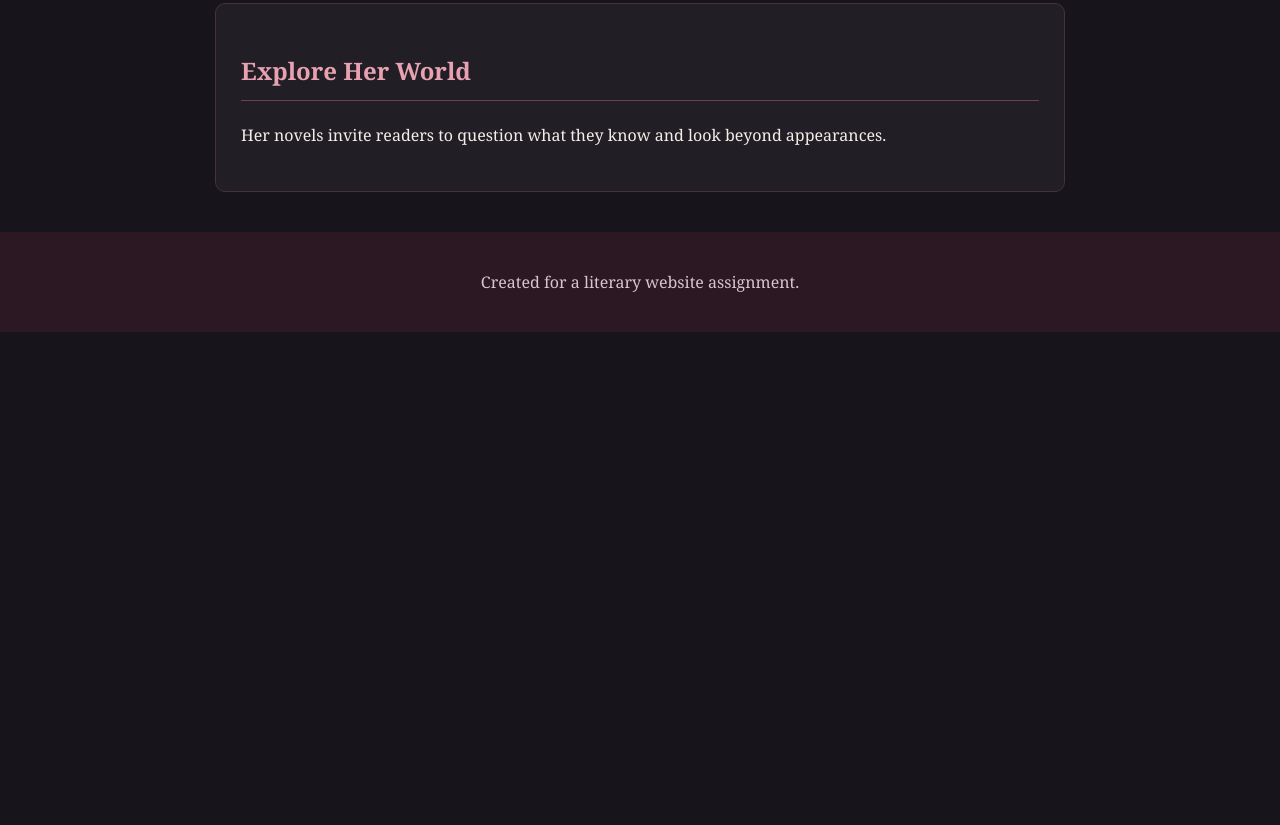
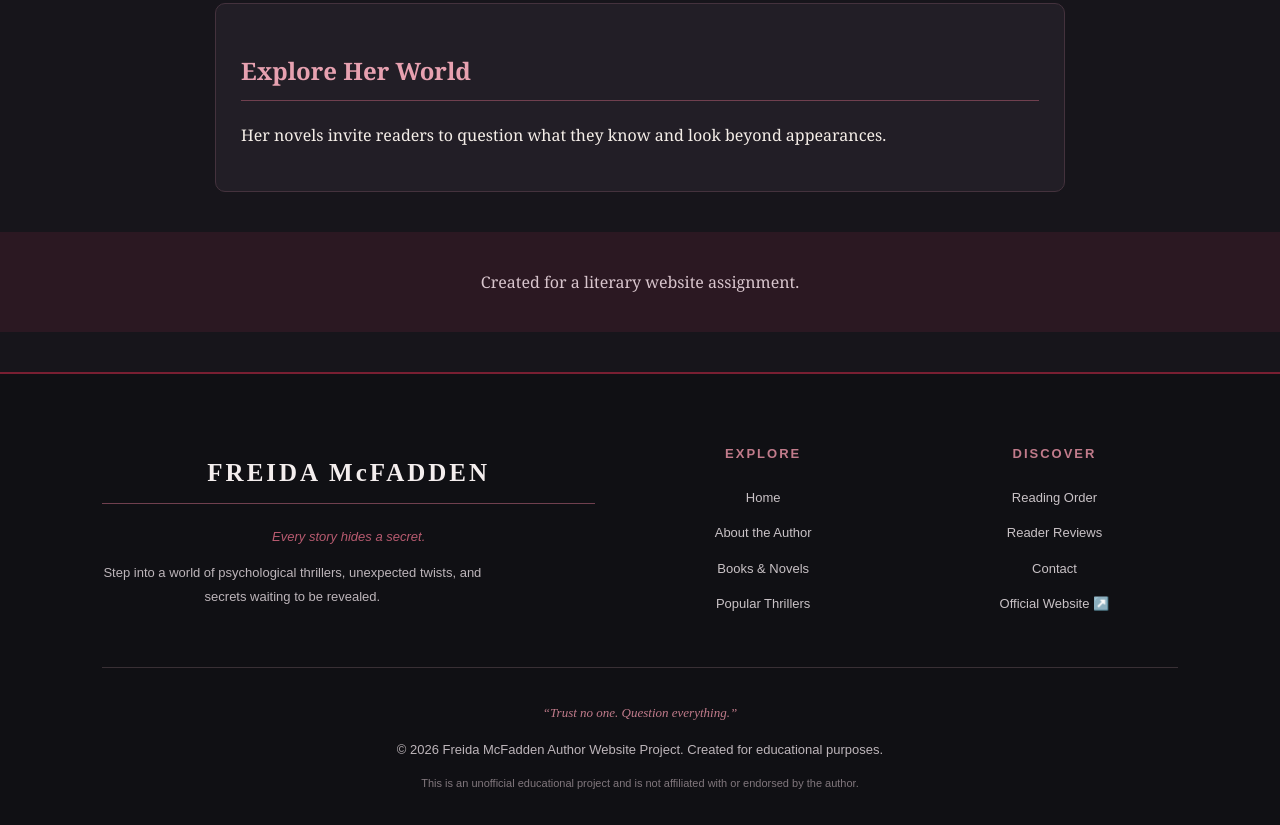
Before and after one commit to raheelakhan2004-dotcom/Frieda-Mcfadden-Literary-Website, a plain HTML site: page index.html in a window 1280 px wide. Shown: the part 1514-2339 px from the top of the page. Before the commit the page ends 1846 px from the top, so only its background shows below. Drawn offline with Linux system fonts and the light colour scheme.

Commit message:
Update index.html

```diff
--- a/index.html
+++ b/index.html
@@ -76,6 +76,140 @@
     <footer>
         <p>Created for a literary website assignment.</p>
     </footer>
+<footer class="site-footer">
+  <div class="footer-content">
 
+    <div class="footer-brand">
+      <h2>FREIDA McFADDEN</h2>
+      <p>Every story hides a secret.</p>
+      <p class="footer-description">
+        Step into a world of psychological thrillers,
+        unexpected twists, and secrets waiting to be revealed.
+      </p>
+    </div>
+
+    <div class="footer-links">
+      <h3>EXPLORE</h3>
+      <a href="#home">Home</a>
+      <a href="#about">About the Author</a>
+      <a href="#books">Books & Novels</a>
+      <a href="#popular">Popular Thrillers</a>
+    </div>
+
+    <div class="footer-links">
+      <h3>DISCOVER</h3>
+      <a href="#reading-order">Reading Order</a>
+      <a href="#reviews">Reader Reviews</a>
+      <a href="#contact">Contact</a>
+      <a href="https://www.freidamcfadden.com/"
+         target="_blank" rel="noopener noreferrer">
+        Official Website ↗️
+      </a>
+    </div>
+
+  </div>
+
+  <div class="footer-bottom">
+    <p>“Trust no one. Question everything.”</p>
+    <p>
+      © 2026 Freida McFadden Author Website Project.
+      Created for educational purposes.
+    </p>
+    <p class="disclaimer">
+      This is an unofficial educational project and is
+      not affiliated with or endorsed by the author.
+    </p>
+  </div>
+</footer>
+
+<style>
+.site-footer {
+  background: #101014;
+  color: #eee8e8;
+  padding: 55px 8% 20px;
+  font-family: 'Poppins', sans-serif;
+  border-top: 2px solid #791f32;
+}
+
+.footer-content {
+  display: grid;
+  grid-template-columns: 2fr 1fr 1fr;
+  gap: 45px;
+  max-width: 1200px;
+  margin: auto;
+}
+
+.footer-brand h2 {
+  font-family: 'Cinzel', serif;
+  letter-spacing: 3px;
+  color: #f4eeee;
+  font-size: 25px;
+}
+
+.footer-brand p,
+.footer-bottom p {
+  color: #bdb5ba;
+  line-height: 1.8;
+  font-size: 13px;
+}
+
+.footer-brand > p:first-of-type {
+  color: #b85b70;
+  font-style: italic;
+}
+
+.footer-description {
+  max-width: 380px;
+}
+
+.footer-links h3 {
+  color: #c17b8b;
+  font-size: 13px;
+  letter-spacing: 2px;
+  margin-bottom: 20px;
+}
+
+.footer-links a {
+  display: block;
+  text-decoration: none;
+  color: #c9c2c6;
+  margin: 12px 0;
+  font-size: 13px;
+  transition: color 0.3s;
+}
+
+.footer-links a:hover {
+  color: #e6a0b0;
+}
+
+.footer-bottom {
+  border-top: 1px solid #393035;
+  text-align: center;
+  margin-top: 40px;
+  padding-top: 20px;
+}
+
+.footer-bottom p:first-child {
+  color: #c17b8b;
+  font-family: 'Cinzel', serif;
+  font-style: italic;
+}
+
+.disclaimer {
+  font-size: 11px !important;
+  color: #81777d !important;
+}
+
+@media (max-width: 700px) {
+  .footer-content {
+    grid-template-columns: 1fr;
+    gap: 25px;
+  }
+
+  .site-footer {
+    padding: 35px 7% 18px;
+  }
+}
+</style>
 </body>
 </html>
```
